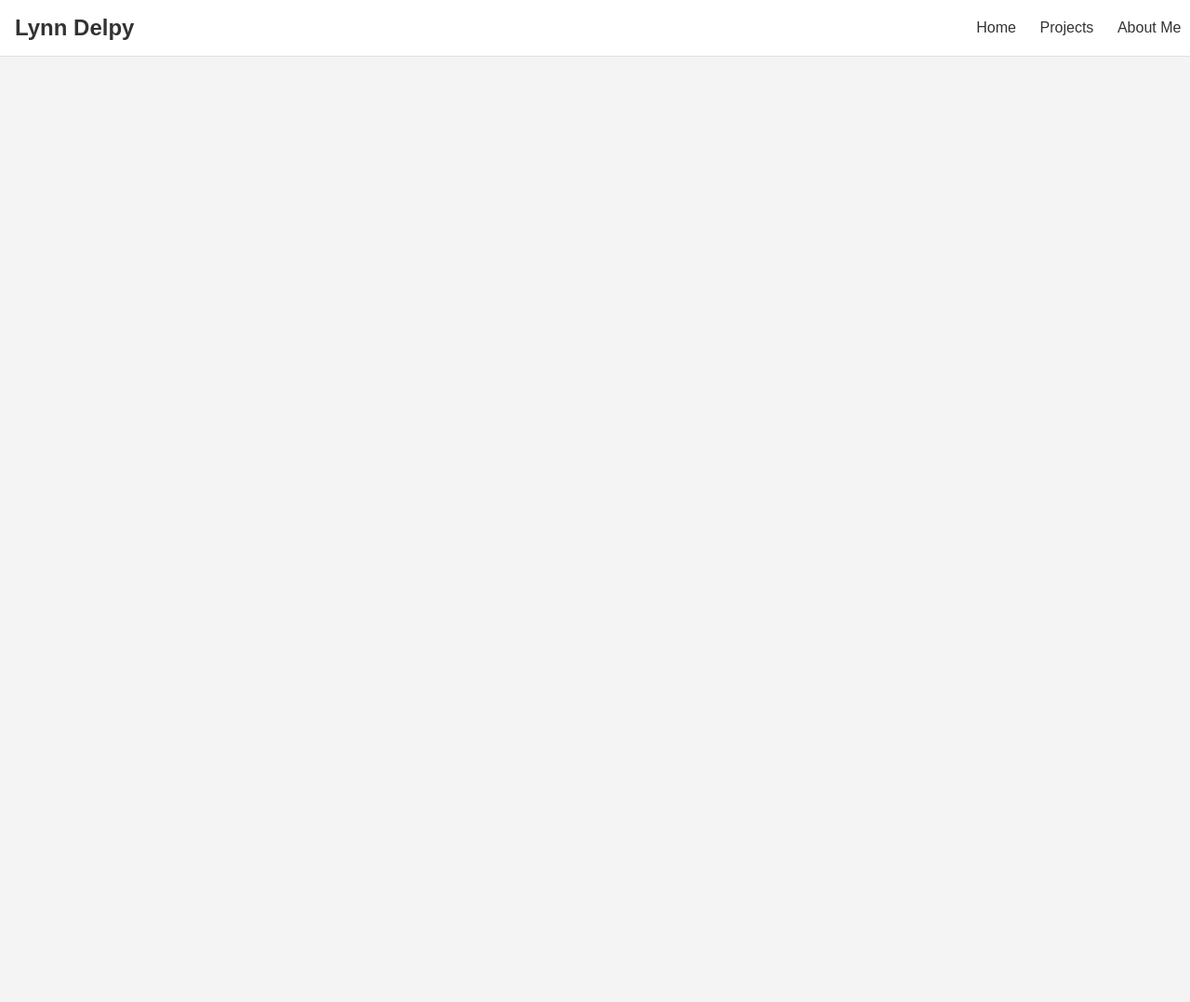
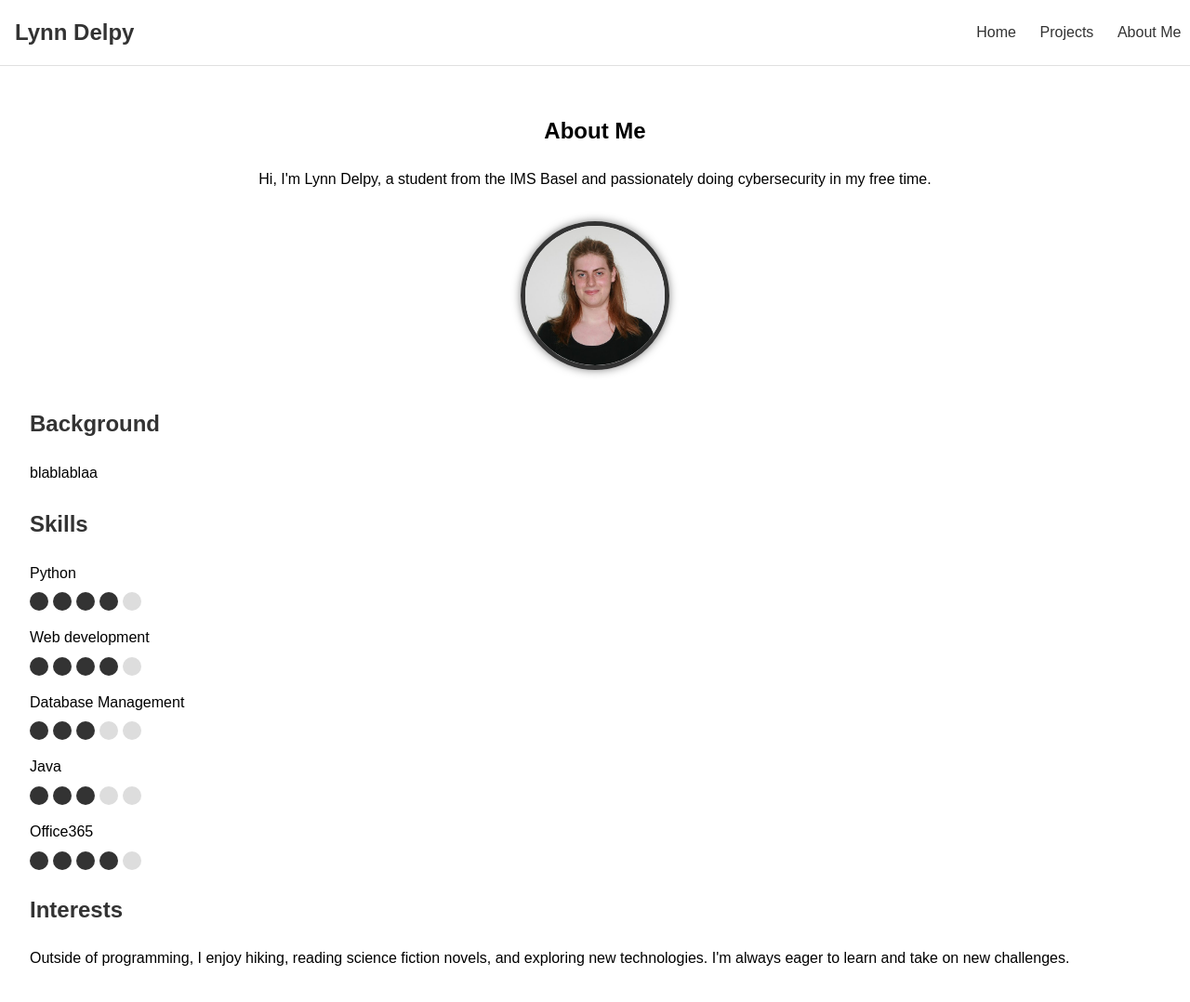
Before and after one commit to LynnDelpy/portfolio, a website: page additions/aboutMe.html in a window 1280 px wide. Shown: the whole page at 93% size. Before the commit the page ends 800 px from the top, so only its background shows below. Drawn offline with nearby package versions, Linux system fonts and the light colour scheme; files that its build step writes are made by us from their sources.

Commit message:
some more additions

```diff
--- a/additions/aboutMe.html
+++ b/additions/aboutMe.html
@@ -1,9 +1,9 @@
 <!DOCTYPE html>
 <html lang="en">
 <head>
-    <meta charset="UTF-8">
-    <title>Title</title>
-    <link rel="stylesheet" href="../css/additions.css">
+  <meta charset="UTF-8">
+  <title>About Me - Lynn Delpy</title>
+  <link rel="stylesheet" href="../css/aboutMe.css">
 </head>
 <body>
 <header>
@@ -14,5 +14,73 @@
     <a href="aboutMe.html">About Me</a>
   </nav>
 </header>
+<main>
+  <section class="intro">
+    <h1>About Me</h1>
+    <p>Hi, I'm Lynn Delpy, a student from the IMS Basel and passionately doing cybersecurity in my free time.</p>
+    <img src="../img/portrait.jpg" alt="Lynn Delpy Portrait" class="portrait">
+  </section>
+  <section class="details">
+    <h2>Background</h2>
+    <p>blablablaa</p>
+
+    <h2>Skills</h2>
+    <ul class="skills">
+      <li>
+        Python
+        <div class="skill-chart">
+          <span class="filled"></span>
+          <span class="filled"></span>
+          <span class="filled"></span>
+          <span class="filled"></span>
+          <span></span>
+        </div>
+      </li>
+      <li>
+        Web development
+        <div class="skill-chart">
+          <span class="filled"></span>
+          <span class="filled"></span>
+          <span class="filled"></span>
+          <span class="filled"></span>
+          <span></span>
+        </div>
+      </li>
+      <li>
+        Database Management
+        <div class="skill-chart">
+          <span class="filled"></span>
+          <span class="filled"></span>
+          <span class="filled"></span>
+          <span></span>
+          <span></span>
+        </div>
+      </li>
+      <li>
+        Java
+        <div class="skill-chart">
+          <span class="filled"></span>
+          <span class="filled"></span>
+          <span class="filled"></span>
+          <span></span>
+          <span></span>
+        </div>
+      </li>
+      <li>
+        Office365
+        <div class="skill-chart">
+          <span class="filled"></span>
+          <span class="filled"></span>
+          <span class="filled"></span>
+          <span class="filled"></span>
+          <span></span>
+        </div>
+      </li>
+    </ul>
+
+    <h2>Interests</h2>
+    <p>Outside of programming, I enjoy hiking, reading science fiction novels, and exploring new technologies. I'm always eager to learn and take on new challenges.</p>
+  </section>
+</main>
 </body>
 </html>
--- /dev/null
+++ b/css/aboutMe.scss
@@ -0,0 +1,111 @@
+$header-width: 100vw;
+$flex-display: flex;
+$nav-direction: column;
+$text-highlight-color: #FFD700;
+$primary-color: #333;
+$fancy-font: sans-serif;
+$button-bg-color: #007BFF;
+$button-hover-bg-color: #0056b3;
+$button-text-color: #fff;
+$button-padding: 0.75rem 1.5rem;
+$button-font-size: 1rem;
+$button-border-radius: 5px;
+
+
+body {
+  margin: 0;
+  font-family: Arial, sans-serif;
+  padding-top: 70px;
+  line-height: 1.6;
+}
+
+header {
+  width: $header-width;
+  display: $flex-display;
+  justify-content: space-between;
+  align-items: center;
+  padding: 1rem;
+  border-bottom: 1px solid #e0e0e0;
+  background-color: white;
+  position: fixed;
+  top: 0;
+  left: 0;
+  right: 0;
+  z-index: 1000;
+
+  p {
+    color: $primary-color;
+    margin: 0;
+    font-size: 1.5rem;
+    font-weight: bold;
+  }
+
+  .nav {
+    color: $primary-color;
+    display: $flex-display;
+    justify-content: space-between;
+
+    a {
+      color: $primary-color;
+      text-decoration: none;
+      margin-right: 2vw;
+
+      &:hover {
+        color: #007BFF;
+      }
+    }
+  }
+}
+
+main {
+  padding: 2rem;
+
+  .intro {
+    text-align: center;
+    margin-bottom: 2rem;
+
+    img.portrait {
+      width: 150px;
+      height: 150px;
+      border-radius: 50%;
+      margin-top: 1rem;
+      border: 5px solid $primary-color;
+      box-shadow: 0 0 10px rgba(0, 0, 0, 0.5);
+      object-fit: cover;  // Ensure the image does not get stretched
+    }
+  }
+
+  .details {
+    h2 {
+      margin-top: 1.5rem;
+      color: $primary-color;
+    }
+
+    .skills {
+      list-style: none;
+      padding: 0;
+
+      li {
+        margin-bottom: 1rem;
+
+        .skill-chart {
+          display: flex;
+          margin-top: 0.5rem;
+
+          span {
+            display: block;
+            width: 20px;
+            height: 20px;
+            margin-right: 5px;
+            background-color: #ddd;
+            border-radius: 50%;
+          }
+
+          .filled {
+            background-color: $primary-color;
+          }
+        }
+      }
+    }
+  }
+}
--- a/css/additions.scss
+++ b/css/additions.scss
@@ -1,5 +1,4 @@
-// Define variables for common values
-$header-width: 100%;
+$header-width: 100vw;
 $flex-display: flex;
 $nav-direction: column;
 $text-highlight-color: #FFD700;
--- a/css/styles.scss
+++ b/css/styles.scss
@@ -1,5 +1,5 @@
 // Define variables for common values
-$header-width: 100%;
+$header-width: 100vw;
 $flex-display: flex;
 $nav-direction: column;
 $text-highlight-color: #FFD700;
```
Also changed, not shown: css/additions.css, css/styles.css, img/portrait.jpg (added), 1 other file.
